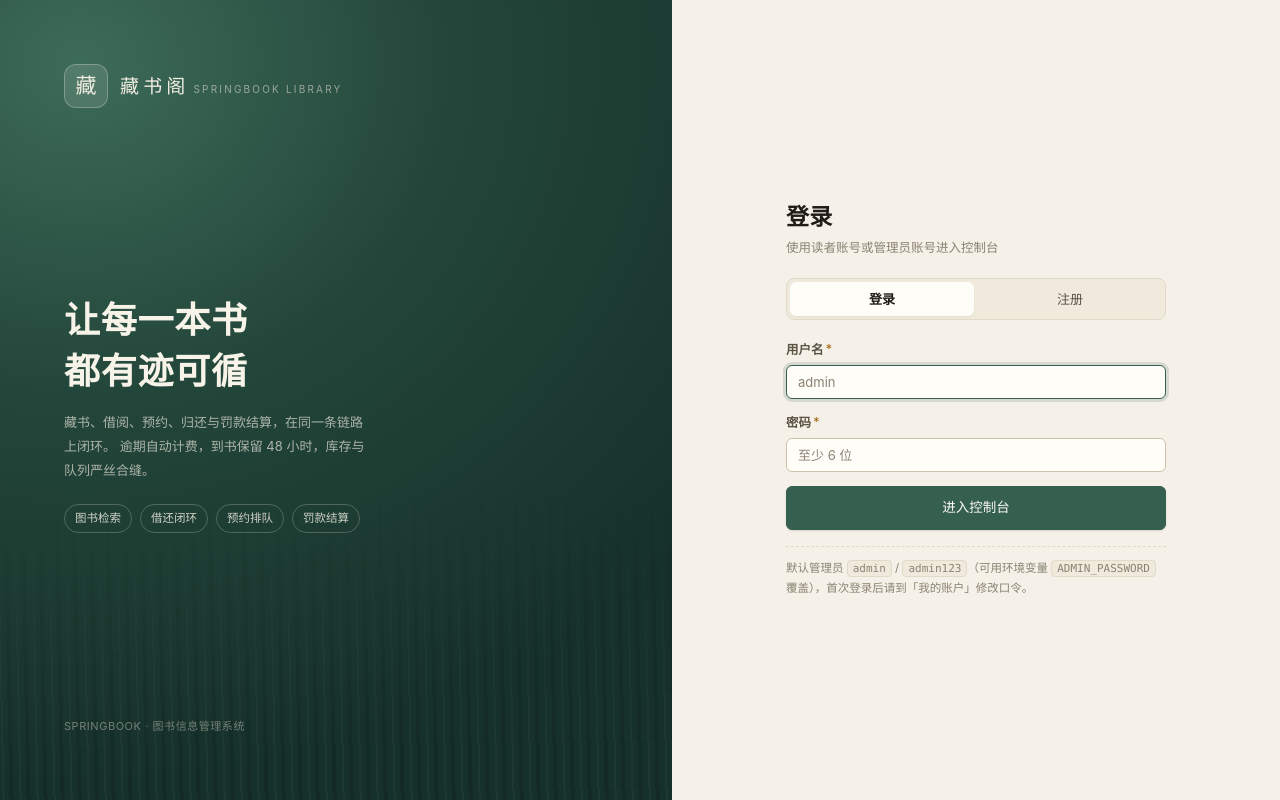
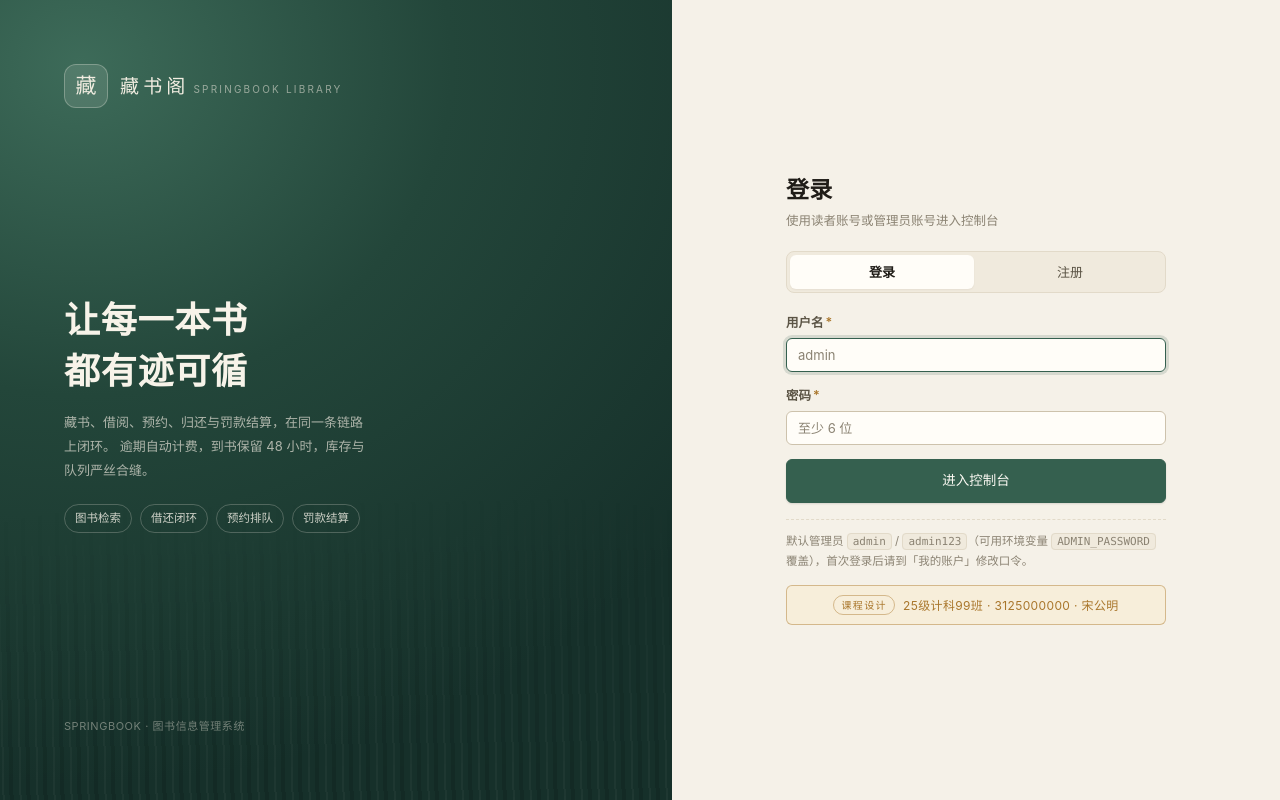
Before and after one commit to YJhhhaaa06/SpringBook, a Spring Boot app: page / in a window 1280 px wide. Run offline with Spring Boot 4, Linux system fonts and the light colour scheme; some of the project's set-up classes (security, data sources, template engines, error pages and the like) are left out, and stand-ins take their place.

Commit message:
feat(frontend):新增顶栏展示作者信息

```diff
--- a/src/main/resources/static/css/app.css
+++ b/src/main/resources/static/css/app.css
@@ -1230,6 +1258,29 @@ button { font: inherit; color: inherit; }
   border-radius: 4px;
   padding: 1px 5px;
 }
+.auth-designer {
+  margin-top: 14px;
+  display: flex;
+  align-items: center;
+  justify-content: center;
+  gap: 8px;
+  padding: 9px 12px;
+  border: 1px solid color-mix(in srgb, var(--brass) 45%, transparent);
+  border-radius: var(--radius-sm);
+  background: var(--brass-soft);
+  color: var(--brass);
+  font-size: 12px;
+  letter-spacing: .03em;
+  text-align: center;
+}
+.auth-designer__label {
+  flex: none;
+  padding: 1px 7px;
+  border: 1px solid color-mix(in srgb, var(--brass) 45%, transparent);
+  border-radius: 99px;
+  font-size: 10px;
+  letter-spacing: .14em;
+}
 
 /* ---------- 18. 工具类 ---------- */
 .stack { display: grid; gap: 16px; }
--- a/src/main/resources/static/js/app.js
+++ b/src/main/resources/static/js/app.js
@@ -7,6 +7,7 @@
 import { getSession, clearSession } from './core/session.js';
 import { parseHash, navigate, replace } from './core/router.js';
 import { UNAUTHORIZED_EVENT } from './core/api.js';
+import { designerText } from './core/designer.js';
 import { startClock, tickCountdowns } from './ui/clock.js';
 import { toastWarn } from './ui/toast.js';
 import { esc } from './ui/format.js';
@@ -141,6 +142,10 @@ function mountShell(session) {
       <div class="main">
         <header class="topbar" data-role="topbar">
           <div class="topbar__title">
+            <span class="designer-line">
+              <span class="designer-line__label">设计者</span>
+              <span class="designer-line__text">${esc(designerText())}</span>
+            </span>
             <h1 data-role="title">图书检索</h1>
             <p class="topbar__sub" data-role="sub"></p>
           </div>
--- /dev/null
+++ b/src/main/resources/static/js/core/designer.js
@@ -0,0 +1,14 @@
+/**
+ * 课程设计要求：在程序运行界面突出显示设计者的班级、学号、姓名。
+ *
+ * 改这里即可，登录页与登录后的顶栏共用同一份信息。
+ */
+export const DESIGNER = {
+  className: '25级计科99班',
+  studentId: '3125000000',
+  name: '宋公明',
+};
+
+export function designerText() {
+  return `${DESIGNER.className} · ${DESIGNER.studentId} · ${DESIGNER.name}`;
+}
--- a/src/main/resources/static/js/views/login.js
+++ b/src/main/resources/static/js/views/login.js
@@ -5,6 +5,7 @@
 import { api } from '../core/api.js';
 import { startSession } from '../core/session.js';
 import { navigate } from '../core/router.js';
+import { designerText } from '../core/designer.js';
 import { esc } from '../ui/format.js';
 import { toastOk, toastError } from '../ui/toast.js';
 import { applyFieldErrors, clearFieldErrors } from '../ui/components.js';
@@ -98,6 +99,11 @@ export function render(root, { notice = '' } = {}) {
           <div class="auth-hint">
             默认管理员 <code>admin</code> / <code>admin123</code>（可用环境变量
             <code>ADMIN_PASSWORD</code> 覆盖），首次登录后请到「我的账户」修改口令。
+          </div>
+
+          <div class="auth-designer">
+            <span class="auth-designer__label">课程设计</span>
+            <span class="auth-designer__text">${esc(designerText())}</span>
           </div>
         </div>
       </main>
```
Also changed, not shown: other parts of src/main/resources/static/css/app.css (+28 -0 lines), 1 other file.
